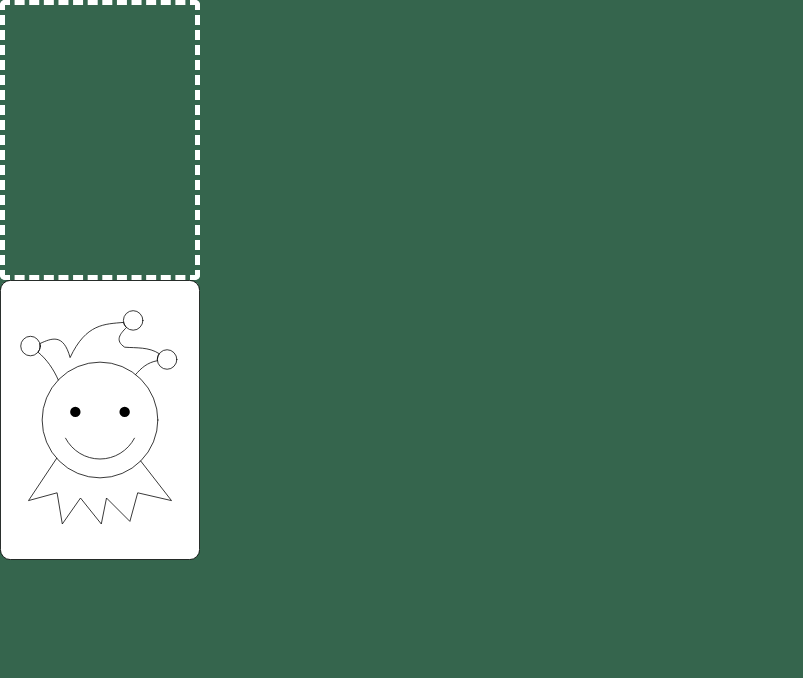
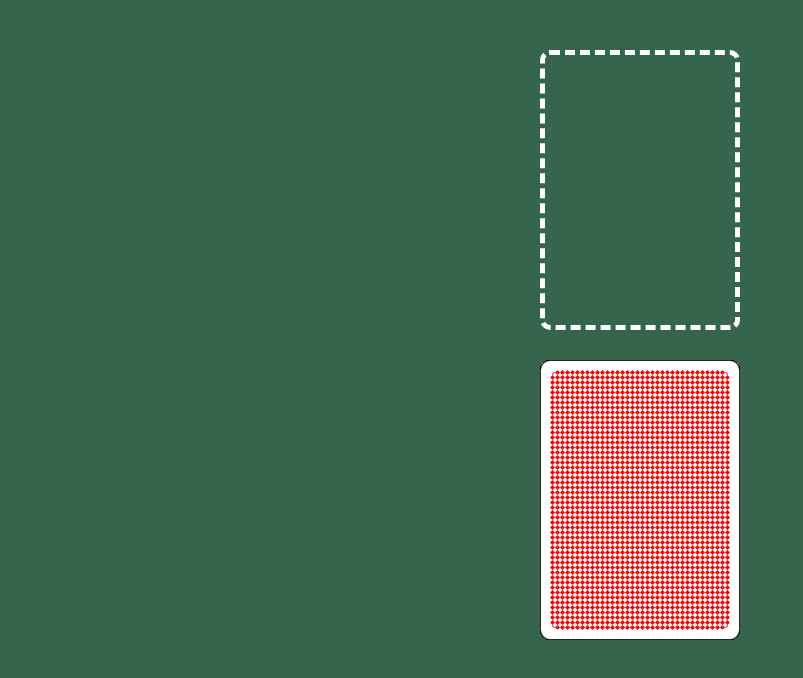
Before and after one commit to pakim/carddraw, a plain HTML site: page index.html in a window 1280 px wide. Shown: the whole page, without its empty margins (0-803 px from the left). Drawn offline with Linux system fonts and the light colour scheme.

Commit message:
Add deck shuffle and draw animation

```diff
--- a/index.html
+++ b/index.html
@@ -8,13 +8,10 @@
   </head>
   <body>
     <div class="card-container">
-      <div class="landing-zone">
-        <img src="svg/1B.svg" alt="blank">
-      </div>
-      <div class="deck">
-        <img src="svg/2J.svg" alt="">
-      </div>
+      <div class="landing-zone"></div>
+      <div class="deck-container"></div>
     </div>
+    <div class="probability"></div>
     <script src="script.js"></script>
   </body>
 </html>
--- a/script.js
+++ b/script.js
@@ -1,27 +1,125 @@
-const el = document.querySelector(".deck img");
+const cardList = [
+  "2C",
+  "2D",
+  "2H",
+  "2S",
+  "3C",
+  "3D",
+  "3H",
+  "3S",
+  "4C",
+  "4D",
+  "4H",
+  "4S",
+  "5C",
+  "5D",
+  "5H",
+  "5S",
+  "6C",
+  "6D",
+  "6H",
+  "6S",
+  "7C",
+  "7D",
+  "7H",
+  "7S",
+  "8C",
+  "8D",
+  "8H",
+  "8S",
+  "9C",
+  "9D",
+  "9H",
+  "9S",
+  "TC",
+  "TD",
+  "TH",
+  "TS",
+  "JC",
+  "JD",
+  "JH",
+  "JS",
+  "QC",
+  "QD",
+  "QH",
+  "QS",
+  "KC",
+  "KD",
+  "KH",
+  "KS",
+  "AC",
+  "AD",
+  "AH",
+  "AS",
+  "1J",
+  "2J",
+];
 
-let isDragging = false;
-let startX = 0,
-  startY = 0;
-let currentX = 0,
-  currentY = 0;
+function shuffleDeck() {
+  const deck = cardList;
+  let index = 0;
+  const deckContainer = document.querySelector(".deck-container");
 
-el.addEventListener("mousedown", e => {
-  e.preventDefault();
-  isDragging = true;
-  startX = e.clientX - currentX;
-  startY = e.clientY - currentY;
-  el.style.cursor = "grabbing";
-});
+  for (let i = 0; deck.length > 0; ) {
+    index = Math.floor(Math.random() * deck.length);
 
-document.addEventListener("mousemove", e => {
-  if (!isDragging) return;
-  currentX = e.clientX - startX;
-  currentY = e.clientY - startY;
-  el.style.transform = `translate(${currentX}px, ${currentY}px)`;
-});
+    const cardContainer = document.createElement("div");
+    cardContainer.classList.add("card");
+    cardContainer.style.zIndex = `${deck.length}`;
+    cardContainer.style.transform = "rotateY(180deg)";
 
-document.addEventListener("mouseup", () => {
-  isDragging = false;
-  el.style.cursor = "pointer";
-});
+    const cardImg = document.createElement("img");
+    cardImg.src = `svg/${deck[index]}.svg`;
+
+    cardContainer.addEventListener("click", e => {
+      e.preventDefault();
+
+      // Retrieve the current height of a card
+      const defaultCard = document.querySelector(".landing-zone");
+      const cardHeight = parseInt(window.getComputedStyle(defaultCard).height);
+
+      // Translate the card
+      // cardContainer.style.transform = `translateY(-${cardHeight + 30}px)`;
+      cardContainer.classList.add("flipped");
+
+      // Add eventlistener to change z index of card once transition ends
+      cardContainer.addEventListener("animationend", function() {
+        cardContainer.style.zIndex = "1";
+      });
+    }, { once: true });
+
+    cardContainer.appendChild(cardImg);
+    deckContainer.appendChild(cardContainer);
+    deck.splice(index, 1);
+  }
+}
+
+shuffleDeck();
+
+// const el = document.querySelector(".deck img");
+
+// let isDragging = false;
+// let startX = 0,
+//   startY = 0;
+// let currentX = 0,
+//   currentY = 0;
+
+// el.addEventListener("mousedown", e => {
+//   e.preventDefault();
+//   isDragging = true;
+//   startX = e.clientX - currentX;
+//   startY = e.clientY - currentY;
+//   el.style.cursor = "grabbing";
+// });
+
+// document.addEventListener("mousemove", e => {
+//   if (!isDragging) return;
+//   currentX = e.clientX - startX;
+//   currentY = e.clientY - startY;
+//   el.style.transform = `translate(${currentX}px, ${currentY}px)`;
+// });
+
+// document.addEventListener("mouseup", () => {
+//   isDragging = false;
+//   el.style.cursor = "pointer";
+// });
--- a/styles.css
+++ b/styles.css
@@ -1,3 +1,8 @@
+:root {
+  --cardHeight: 280px;
+  --cardWidth: 200px;
+}
+
 * {
   margin: 0;
   box-sizing: border-box;
@@ -7,24 +12,69 @@ body {
   background-color: #35654d;
 }
 
-.landing-zone {
-  width: 200px;
-  height: 280px;
-  border: 5px dashed #FFF;
-  border-radius: 5px;
+.card-container {
+  display: flex;
+  flex-direction: column;
+  gap: 30px;
+  align-items: center;
+  margin-top: 50px;
 }
 
-.landing-zone img {
-  visibility: hidden;
+.landing-zone {
+  width: var(--cardWidth);
+  height: var(--cardHeight);
+  border: 5px dashed #FFF;
+  border-radius: 10px;
 }
 
-.deck {
-  width: 200px;
-  height: 280px;
+.deck-container {
+  width: var(--cardWidth);
+  height: var(--cardHeight);
+  perspective: 500px; /* Lower value = more dramatic depth */
+  perspective-origin: center;
 }
 
-img {
-  width: 200px;
-  height: 280px;
+.card {
+  width: var(--cardWidth);
+  height: var(--cardHeight);
+  cursor: pointer;
+  position: absolute;
+  transform-style: preserve-3d;
+  /* transition: transform 0.5s linear; */
+}
+
+.card img {
+  width: var(--cardWidth);
+  height: var(--cardHeight);
   cursor: pointer;
 }
+
+.card::after {
+  content: ''; /* Necessary to create the pseudo-element */
+  position: absolute;
+  top: 0;
+  left: 0;
+  width: 100%;
+  height: 100%;
+  background: url("svg/2B.svg") no-repeat center center;
+  background-size: cover;
+  transform: rotateY(180deg);
+  backface-visibility: hidden;
+}
+
+.flipped {
+  animation: draw 0.7s linear forwards;
+  animation-fill-mode: forwards;
+}
+
+@keyframes draw {
+  0% {
+    transform: translateY(0) translateZ(0) rotateY(180deg);
+  }
+  50% {
+    transform: translateY(calc(-0.5 * (var(--cardHeight) + 30px))) translateZ(100px);
+  }
+  100% {
+    transform: translateY(calc(-1 * (var(--cardHeight) + 30px))) translateZ(0) rotateY(0deg);
+  }
+}
```
Also changed, not shown: 1 other file.
